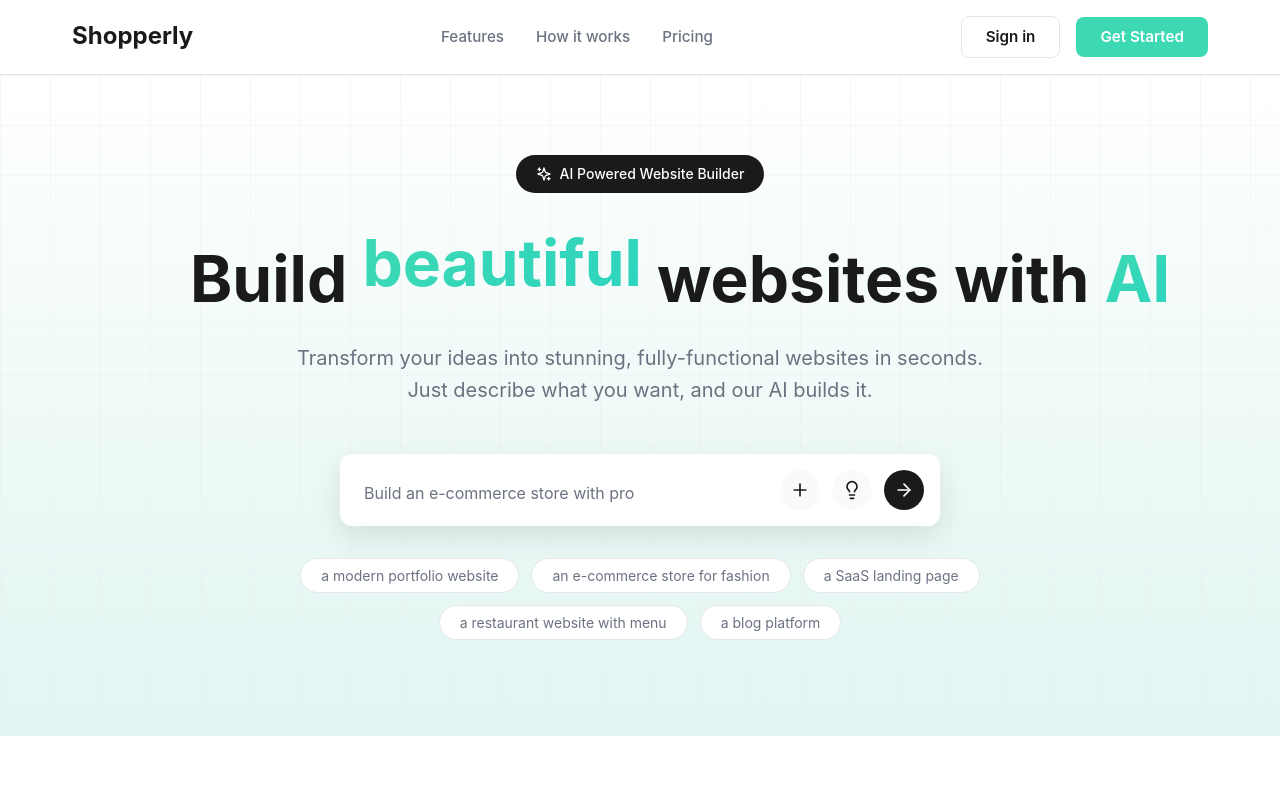
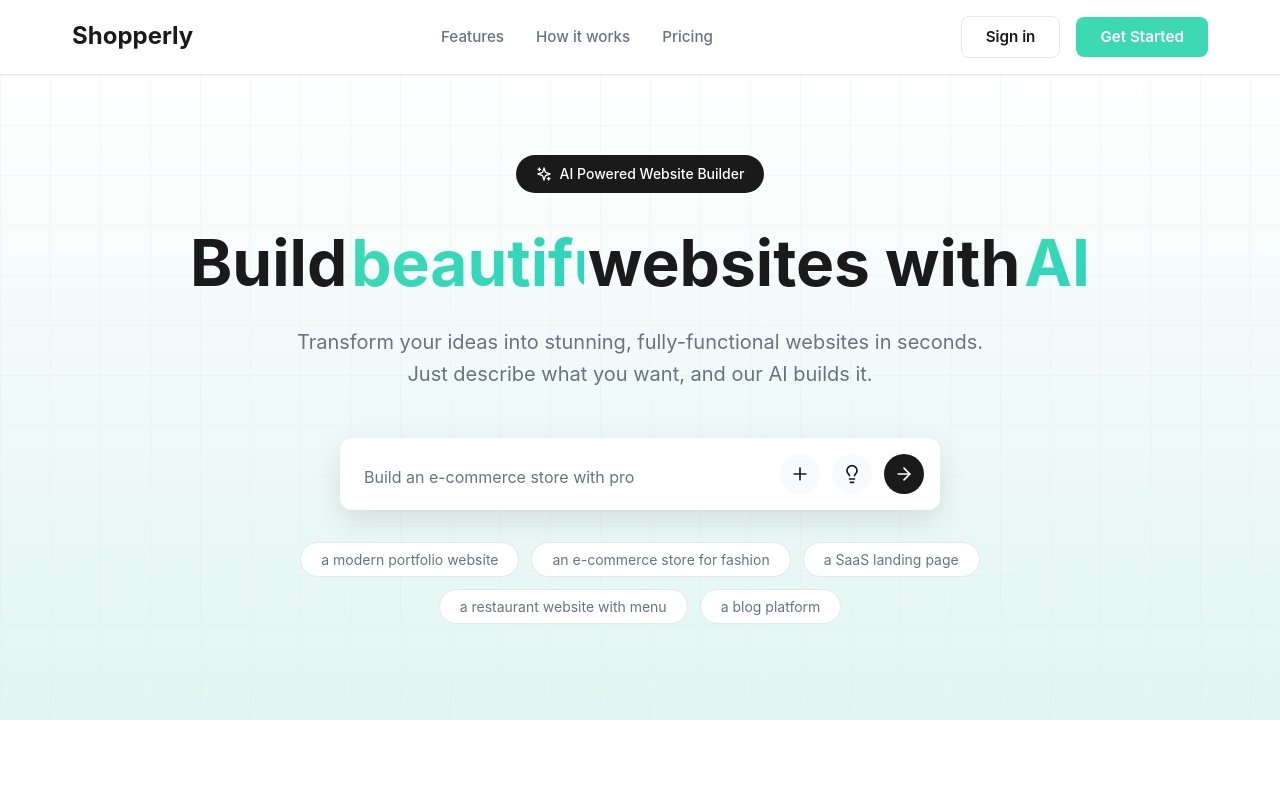
Before and after one commit to izzychils/shopperly-fe, a React (Vite) app: page / in a window 1280 px wide. Shown: the top 787 px of the page. Built offline with nearby package versions, Linux system fonts and the light colour scheme.

Commit message:
Fixed vertical alignment - all text now on same baseline

```diff
--- a/src/components/sections/Hero.css
+++ b/src/components/sections/Hero.css
@@ -51,17 +51,31 @@
   animation: fadeIn 0.8s ease 0.2s both;
   white-space: nowrap;
   overflow: visible;
+  line-height: 1.2;
+  display: flex;
+  align-items: baseline;
+  justify-content: center;
+  gap: 0.25rem;
 }
 
 @media (max-width: 767px) {
   .hero h1 {
     white-space: normal;
     word-wrap: break-word;
+    flex-wrap: wrap;
   }
+}
+
+.hero h1 > * {
+  display: inline-block;
+  vertical-align: baseline;
+  line-height: inherit;
 }
 
 .hero h1 .gradient-text {
   display: inline-block;
+  vertical-align: baseline;
+  line-height: inherit;
 }
 
 .hero-subtitle {
--- a/src/components/ui/word-rotate.tsx
+++ b/src/components/ui/word-rotate.tsx
@@ -36,7 +36,8 @@ export function WordRotate({
     <span style={{
       display: 'inline-block',
       overflow: 'hidden',
-      verticalAlign: 'baseline'
+      verticalAlign: 'baseline',
+      lineHeight: 'inherit'
     }}>
       <AnimatePresence mode="wait">
         <motion.span
@@ -44,7 +45,9 @@ export function WordRotate({
           className={cn(className)}
           style={{
             display: 'inline-block',
-            whiteSpace: 'nowrap'
+            whiteSpace: 'nowrap',
+            verticalAlign: 'baseline',
+            lineHeight: 'inherit'
           }}
           {...framerProps}
         >
```
